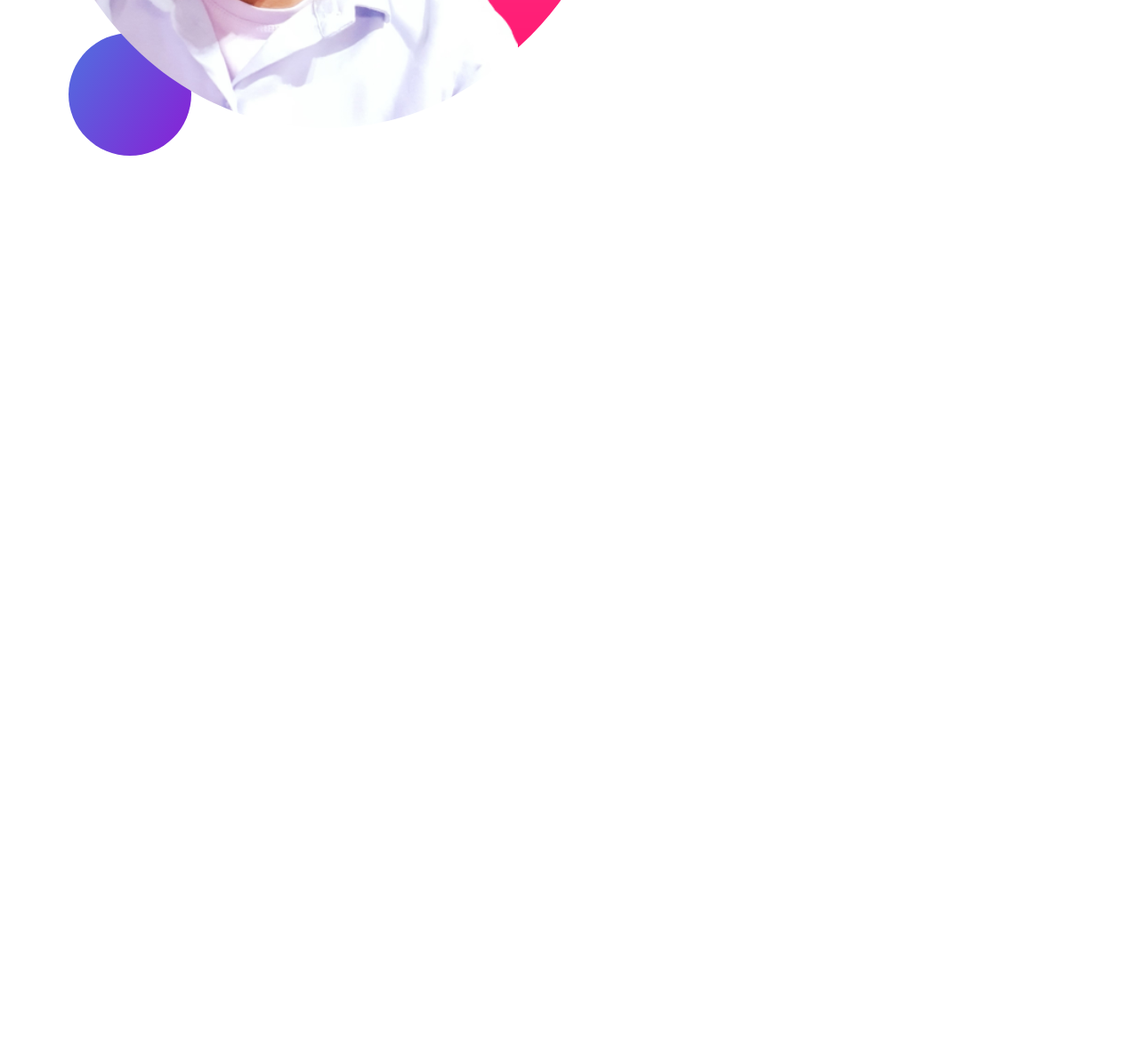
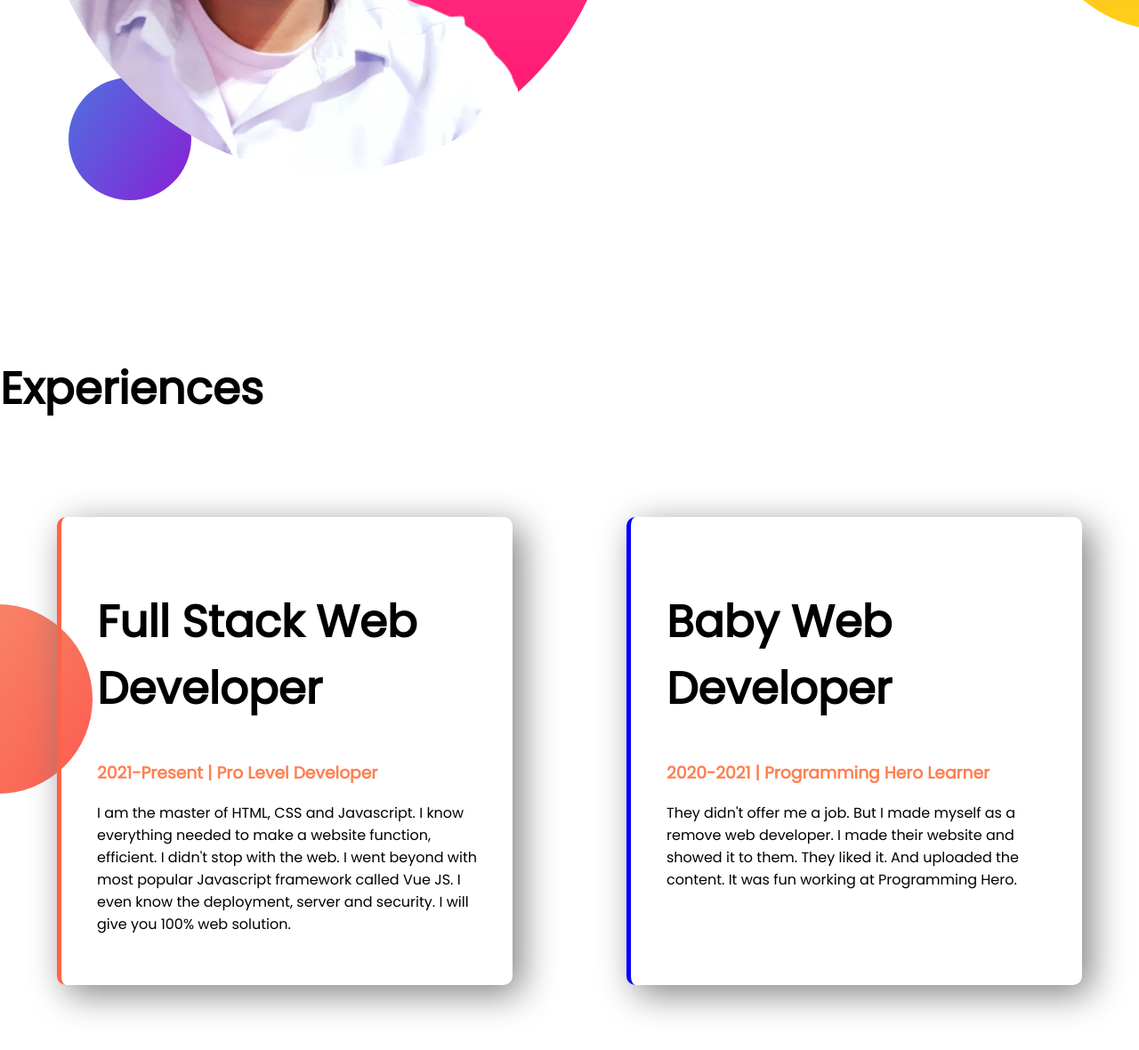
Before and after one commit to Burhanuddin668/first-portfolio, a plain HTML site: page index.html in a window 1280 px wide. Shown: the part 1552-2732 px from the top of the page at 89% size. Before the commit the page ends 1852 px from the top, so only its background shows below. Drawn offline with Linux system fonts and the light colour scheme.

Commit message:
repogitory

```diff
--- a/index.html
+++ b/index.html
@@ -10,17 +10,28 @@
    <link rel="stylesheet" href="style.css">
 </head>
 <body>
-    <section class="top-banner"><div class="Build-Climber"><h1>Welcome To</h1><h1><span>Burhan Uddin</span> Universe</h1>
+    <section class="top-banner flexible-container"><div class="Build-Climber"><h1>Welcome To</h1><h1><span class="yellow">Burhan Uddin</span> Universe</h1>
     <h3>Build Climber and Train Stopper</h3>
 <p>You might saw me jumping, climbing buildings, and stopping trains. But nobody pays me a dime for that work. That's why I am learning and mastering web development. I will not stop until I become the Web Development Hero.</p>
 <a target="_blank" href="facebook.com/burhanuddin">Visit Here</a>
 </div>
     <div class ="half-div"><img src="bh1.png" alt="image"></div></section>
-    <section class="dream-big"><div class ="half-div"><img src="bh2.png" alt="image"></div>
+    <section class="dream-big flexible-container"><div class ="half-div"><img src="bh2.png" alt="image"></div>
     <div class="Build-Climber"><h1>
         Dream Big</h1>
     <h3>Became a web developer</h3><p>I already learned the basic HTML and CSS. I can build any simple website. I can even teach my grandma how to make simple website. My goal is to build 3 websites and learn advanced topics.</p>
 <a href="google.com">DOWNLOAD RESUME</a></div></section>
+<section class="box-div">
+    <h1>Experiences</h1>
+    <div class="flexible-container"><div class="box-shedow" id="full-stack"><h1>Full Stack Web Developer</h1><h3 class="yellow">2021-Present | Pro Level Developer</h3>
+        <p>I am the master of HTML, CSS and Javascript. I know everything needed to make a website function, efficient. I didn't stop with the web. I went beyond with most popular Javascript framework called Vue JS. I even know the deployment, server and security. I will give you 100% web solution.</p></div>
+        <div class="box-shedow" id="baby"><h1>Baby Web Developer</h1>
+        <h3 class="yellow">2020-2021 | Programming Hero Learner</h3>
+    <p>They didn't offer me a job. But I made myself as a remove web developer. I made their website and showed it to them. They liked it. And uploaded the content. It was fun working at Programming Hero.</p></div></div>
+</section>
 
 </body>
+<footer>
+    <p>© Peter Parker 2023, a Programming Hero initiative.</p>
+</footer>
 </html>
--- a/style.css
+++ b/style.css
@@ -1,6 +1,6 @@
-section{
+.flexible-container{
     display: flex;
-    margin-bottom: 100px;
+    margin-bottom: 150px;
 }
 .Build-Climber{
     width: 50%;
@@ -9,7 +9,7 @@ section{
 .half-div{
     width: 80%;
 }
-span{
+.yellow{
     color: coral;
 }
 body{
@@ -36,3 +36,27 @@ a{
     background-repeat: no-repeat;
     background-position: right;
 }
+.box-shedow{
+    width: 50%;
+    padding-left: 5%;
+    box-shadow: 10px 10px 40px gray;
+    margin: 5%;
+    padding: 40px;
+    border-radius: 10px;
+}
+#full-stack{
+    border-left: 5px solid
+    tomato;
+}
+#baby{
+    border-left: 5px solid blue;
+}
+.box-div{
+    background-image: url(exp-bg.png);
+    background-repeat: no-repeat;
+    background-position: left;
+
+}
+footer p{
+    text-align: center;
+}
```
